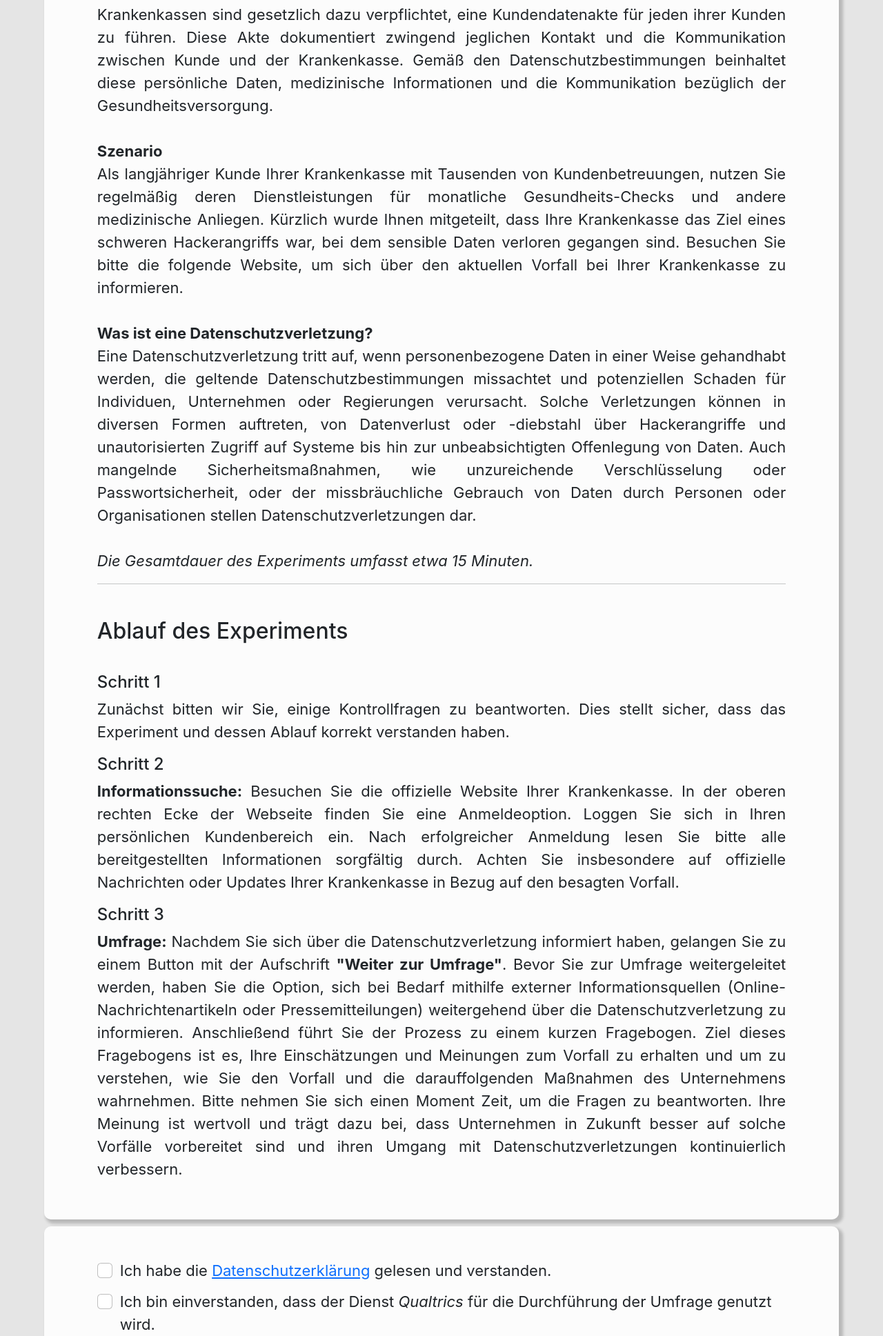
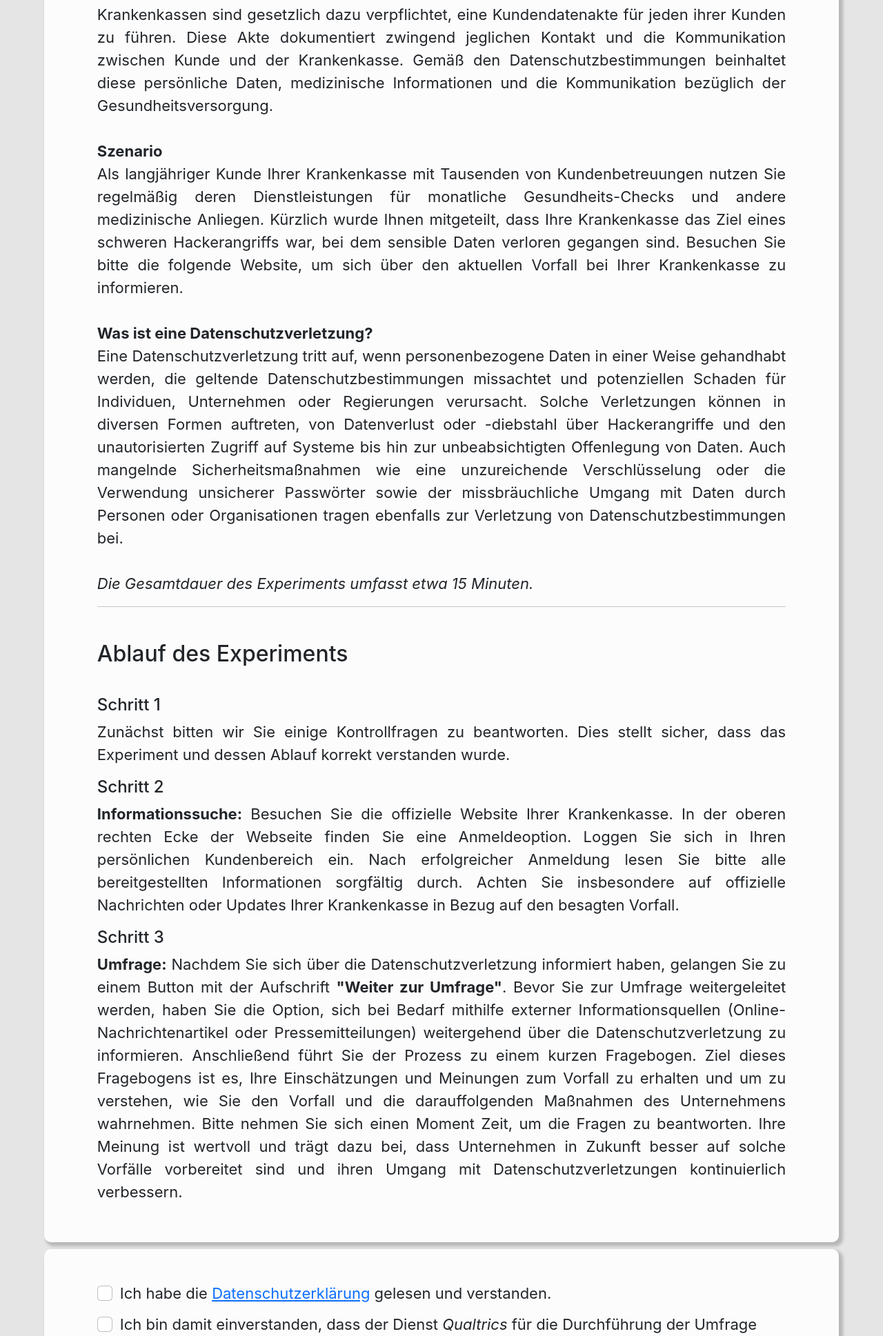
Before and after one commit to lennartschr/masterarbeit, a Django app: page /A in a window 1280 px wide. Shown: the part 478-2415 px from the top of the page at 69% size. Run offline with Django 4.2, Linux system fonts and the light colour scheme.

Commit message:
Kommentar

```diff
--- a/webapp/templates/experiment/experiment.html
+++ b/webapp/templates/experiment/experiment.html
@@ -72,7 +72,7 @@
                     <br><br>
 
                     <b>Szenario</b><br>
-                    Als langjähriger Kunde Ihrer Krankenkasse mit Tausenden von Kundenbetreuungen, nutzen Sie regelmäßig
+                    Als langjähriger Kunde Ihrer Krankenkasse mit Tausenden von Kundenbetreuungen nutzen Sie regelmäßig
                     deren Dienstleistungen für monatliche Gesundheits-Checks und andere medizinische Anliegen. Kürzlich
                     wurde Ihnen mitgeteilt, dass Ihre Krankenkasse das Ziel eines schweren Hackerangriffs war, bei dem
                     sensible Daten verloren gegangen sind. Besuchen Sie bitte die folgende Website, um sich über den
@@ -81,15 +81,13 @@
 
                     <b>Was ist eine Datenschutzverletzung?</b><br>
                     Eine Datenschutzverletzung tritt auf, wenn personenbezogene Daten in einer Weise gehandhabt werden,
-                    die
-                    geltende Datenschutzbestimmungen missachtet und potenziellen Schaden für Individuen, Unternehmen
-                    oder
-                    Regierungen verursacht. Solche Verletzungen können in diversen Formen auftreten, von
-                    Datenverlust oder -diebstahl über Hackerangriffe und unautorisierten Zugriff auf Systeme bis hin zur
-                    unbeabsichtigten Offenlegung von Daten. Auch mangelnde Sicherheitsmaßnahmen, wie unzureichende
-                    Verschlüsselung oder Passwortsicherheit, oder der missbräuchliche Gebrauch von Daten durch Personen
-                    oder
-                    Organisationen stellen Datenschutzverletzungen dar.
+                    die geltende Datenschutzbestimmungen missachtet und potenziellen Schaden für Individuen, Unternehmen
+                    oder Regierungen verursacht. Solche Verletzungen können in diversen Formen auftreten, von
+                    Datenverlust oder -diebstahl über Hackerangriffe und den unautorisierten Zugriff auf Systeme bis hin
+                    zur unbeabsichtigten Offenlegung von Daten. Auch mangelnde Sicherheitsmaßnahmen wie eine
+                    unzureichende Verschlüsselung oder die Verwendung unsicherer Passwörter sowie der missbräuchliche
+                    Umgang mit Daten durch Personen oder Organisationen tragen ebenfalls zur Verletzung von
+                    Datenschutzbestimmungen bei.
                     <br><br>
                     <i>Die Gesamtdauer des Experiments umfasst etwa 15 Minuten.</i>
                     <br>
@@ -101,39 +99,27 @@
                 <br>
 
                 <h3>Schritt 1</h3>
-                <p>Zunächst bitten wir Sie, einige Kontrollfragen zu beantworten. Dies stellt sicher, dass das
-                    Experiment und dessen Ablauf korrekt verstanden haben.</p>
+                <p>Zunächst bitten wir Sie einige Kontrollfragen zu beantworten. Dies stellt sicher, dass das
+                    Experiment und dessen Ablauf korrekt verstanden wurde.</p>
 
                 <h3>Schritt 2</h3>
                 <p> <b>Informationssuche:</b> Besuchen Sie die offizielle Website Ihrer Krankenkasse. In der oberen
-                    rechten
-                    Ecke der Webseite finden
-                    Sie eine Anmeldeoption. Loggen Sie sich in Ihren persönlichen Kundenbereich ein.
-                    Nach erfolgreicher
-                    Anmeldung lesen Sie bitte alle bereitgestellten Informationen sorgfältig durch. Achten Sie
-                    insbesondere
-                    auf
-                    offizielle Nachrichten oder Updates Ihrer Krankenkasse in Bezug auf den besagten
-                    Vorfall.</p>
+                    rechten Ecke der Webseite finden Sie eine Anmeldeoption. Loggen Sie sich in Ihren persönlichen
+                    Kundenbereich ein. Nach erfolgreicher Anmeldung lesen Sie bitte alle bereitgestellten Informationen
+                    sorgfältig durch. Achten Sie insbesondere auf offizielle Nachrichten oder Updates Ihrer Krankenkasse
+                    in Bezug auf den besagten Vorfall.</p>
 
                 <h3>Schritt 3</h3>
                 <p> <b>Umfrage:</b> Nachdem Sie sich über die Datenschutzverletzung informiert haben, gelangen Sie zu
-                    einem
-                    Button mit der
-                    Aufschrift
-                    <b>"Weiter zur Umfrage"</b>. Bevor Sie zur Umfrage weitergeleitet werden, haben Sie die Option, sich
-                    bei
-                    Bedarf mithilfe externer Informationsquellen (Online-Nachrichtenartikeln oder Pressemitteilungen)
-                    weitergehend über die Datenschutzverletzung zu informieren. Anschließend führt Sie der Prozess zu
-                    einem
-                    kurzen Fragebogen. Ziel
-                    dieses Fragebogens ist es, Ihre Einschätzungen und Meinungen zum Vorfall zu erhalten und um zu
-                    verstehen, wie
-                    Sie den Vorfall und die darauffolgenden Maßnahmen des Unternehmens wahrnehmen. Bitte nehmen Sie sich
-                    einen Moment Zeit, um die Fragen zu beantworten. Ihre Meinung ist wertvoll und trägt dazu bei, dass
+                    einem Button mit der Aufschrift <b>"Weiter zur Umfrage"</b>. Bevor Sie zur Umfrage weitergeleitet
+                    werden, haben Sie die Option, sich bei Bedarf mithilfe externer Informationsquellen
+                    (Online-Nachrichtenartikel oder Pressemitteilungen) weitergehend über die Datenschutzverletzung zu
+                    informieren. Anschließend führt Sie der Prozess zu einem kurzen Fragebogen. Ziel dieses Fragebogens
+                    ist es, Ihre Einschätzungen und Meinungen zum Vorfall zu erhalten und um zu verstehen, wie Sie den
+                    Vorfall und die darauffolgenden Maßnahmen des Unternehmens wahrnehmen. Bitte nehmen Sie sich einen
+                    Moment Zeit, um die Fragen zu beantworten. Ihre Meinung ist wertvoll und trägt dazu bei, dass
                     Unternehmen in Zukunft besser auf solche Vorfälle vorbereitet sind und ihren Umgang mit
-                    Datenschutzverletzungen
-                    kontinuierlich verbessern.
+                    Datenschutzverletzungen kontinuierlich verbessern.
                 </p>
             </div>
         </div>
@@ -157,7 +143,7 @@
                         <div class="form-check checkit">
                             <input class="form-check-input" type="checkbox" id="check2">
                             <label for="check2" id="CC2">
-                                Ich bin einverstanden, dass der Dienst <i>Qualtrics</i> für die Durchführung der Umfrage
+                                Ich bin damit einverstanden, dass der Dienst <i>Qualtrics</i> für die Durchführung der Umfrage
                                 genutzt wird.
                             </label>
                             <div class="required" id="required2">
```
Also changed, not shown: webapp/templates/experiment/experimentB.html (+19 -26 lines), webapp/templates/webseite/webseiteB.html (+7 -5 lines).
